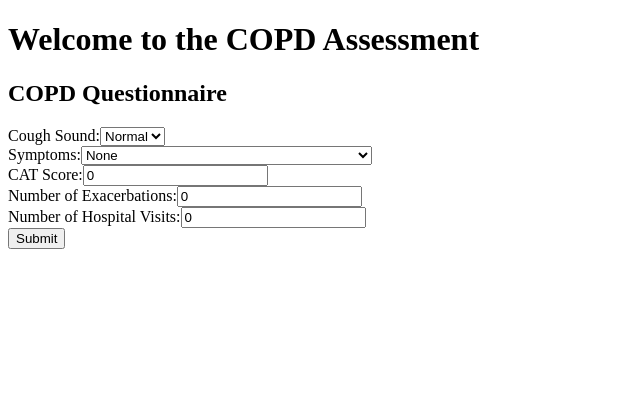
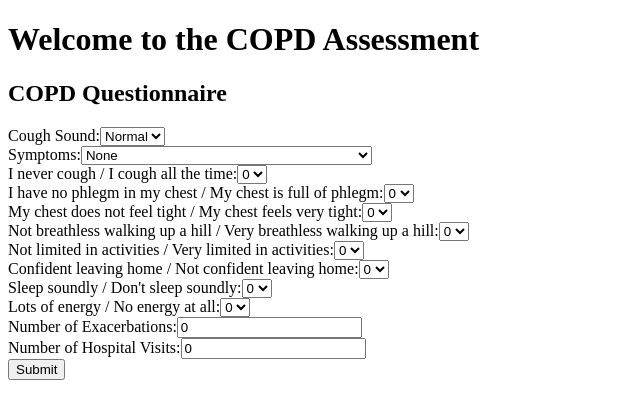
Before and after one commit to Shilab66/breezy_test, a Next.js app: page / in a window 1280 px wide. Shown: the top 418 px of the page, without its empty margins (0-640 px from the left). Built offline with nearby package versions, Linux system fonts and the light colour scheme.

Commit message:
Update COPDQuestionnaire.js

```diff
--- a/components/COPDQuestionnaire.js
+++ b/components/COPDQuestionnaire.js
@@ -45,18 +45,26 @@ function determineCOPDGroup(coughSound, symptoms, CATScore, exacerbations, hospi
 const COPDQuestionnaire = () => {
   const [coughSound, setCoughSound] = useState(CoughSound.NORMAL);
   const [symptoms, setSymptoms] = useState(Symptoms.NONE);
-  const [CATScore, setCATScore] = useState(0);
+  const [questionScores, setQuestionScores] = useState(Array(8).fill(0)); // Initialize scores for 8 questions
   const [exacerbations, setExacerbations] = useState(0);
   const [hospitalVisits, setHospitalVisits] = useState(0);
   const [result, setResult] = useState('');
   const [debug, setDebug] = useState('');
 
+  // Calculate CATScore as the sum of all question scores
+  const CATScore = questionScores.reduce((a, b) => a + b, 0);
+
+  const handleQuestionChange = (index, value) => {
+    const newScores = [...questionScores];
+    newScores[index] = parseInt(value, 10);
+    setQuestionScores(newScores);
+  };
+
   const handleSubmit = (e) => {
     e.preventDefault();
     const group = determineCOPDGroup(coughSound, symptoms, CATScore, exacerbations, hospitalVisits);
     setResult(`The patient falls into: ${group}`);
-    //setDebug(`${coughSound} + ${symptoms} + ${CATScore} + ${exacerbations} + ${hospitalVisits}`);
-    if(CATScore < 10 && exacerbations <= 1 && hospitalVisits == 0){
+    if (CATScore < 10 && exacerbations <= 1 && hospitalVisits === 0) {
       setDebug(`true`);
     } else {
       setDebug(`false`);
@@ -92,10 +100,30 @@ const COPDQuestionnaire = () => {
           </select>
         </div>
 
-        <div>
-          <label>CAT Score:</label>
-          <input type="number" value={CATScore} onChange={(e) => setCATScore(e.target.value)} />
-        </div>
+        {[
+          "I never cough / I cough all the time",
+          "I have no phlegm in my chest / My chest is full of phlegm",
+          "My chest does not feel tight / My chest feels very tight",
+          "Not breathless walking up a hill / Very breathless walking up a hill",
+          "Not limited in activities / Very limited in activities",
+          "Confident leaving home / Not confident leaving home",
+          "Sleep soundly / Don't sleep soundly",
+          "Lots of energy / No energy at all"
+        ].map((question, index) => (
+          <div key={index}>
+            <label>{question}:</label>
+            <select
+              value={questionScores[index]}
+              onChange={(e) => handleQuestionChange(index, e.target.value)}
+            >
+              {[0, 1, 2, 3, 4, 5].map((score) => (
+                <option key={score} value={score}>
+                  {score}
+                </option>
+              ))}
+            </select>
+          </div>
+        ))}
 
         <div>
           <label>Number of Exacerbations:</label>
```
